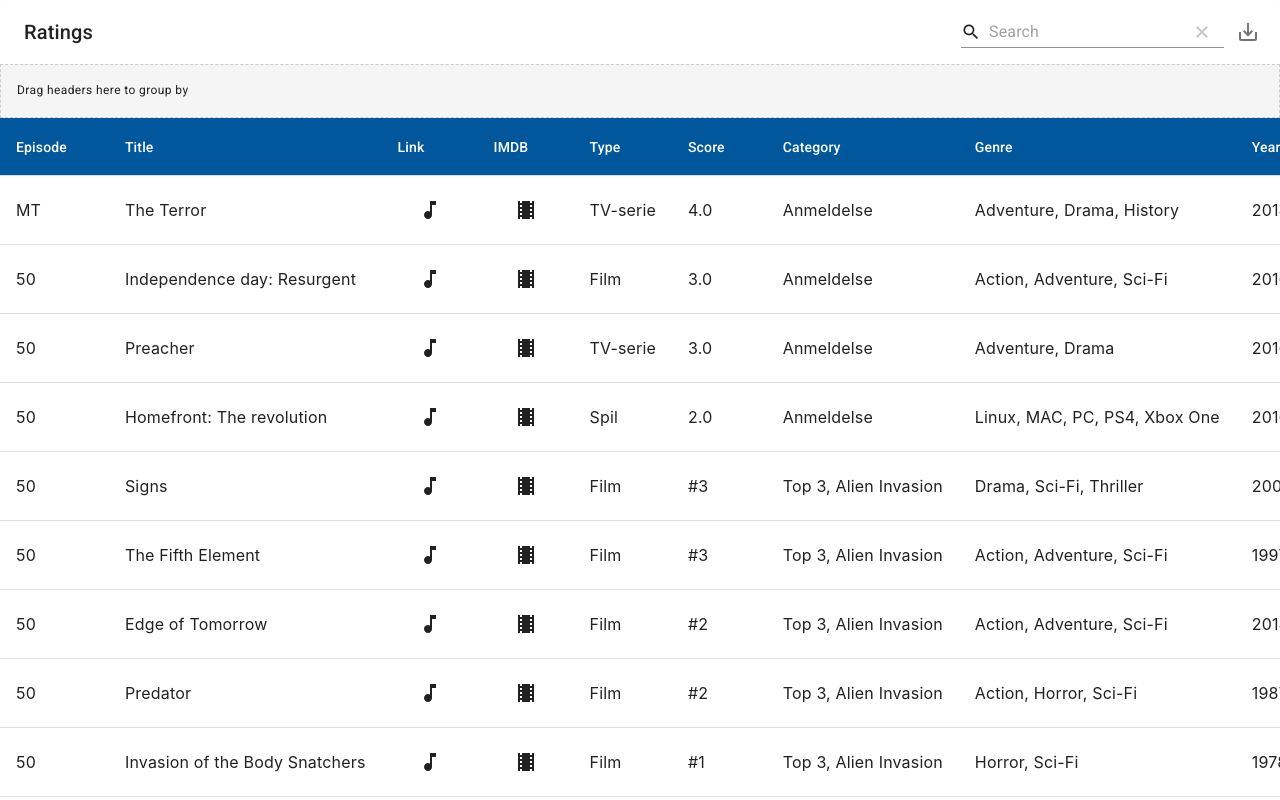
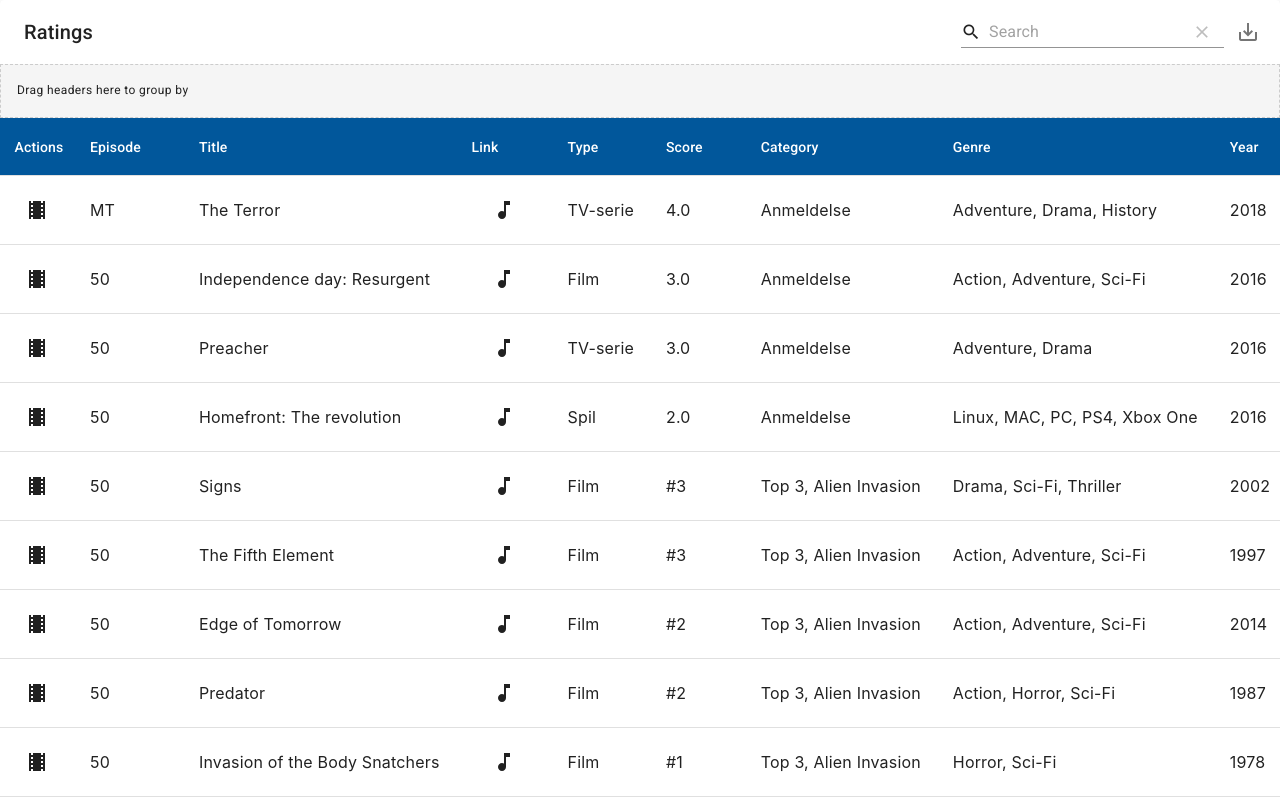
Before and after one commit to priebek/handuo-ratings, a React (Create React App) app: page / in a window 1280 px wide. Shown: the top 800 px of the page. Built offline with nearby package versions, Linux system fonts and the light colour scheme.

Commit message:
use materialtable action

```diff
--- a/src/App.tsx
+++ b/src/App.tsx
@@ -3,6 +3,9 @@ import dataJson from "./data.json";
 import MaterialTable from "material-table";
 import { materialTableOptions } from "./methods/materialTableOptions";
 import { materialTableColumns } from "./methods/materialTableColumns";
+import { Button } from "@material-ui/core";
+import TheatersIcon from "@material-ui/icons/Theaters";
+import { DataModel } from "./models/DataModel";
 
 export default function App() {
   return (
@@ -12,6 +15,24 @@ export default function App() {
         columns={materialTableColumns()}
         data={dataJson}
         title="Ratings"
+        actions={[
+          {
+            icon: "theaters",
+            tooltip: "IMDB",
+            onClick: (event, data) => alert("Open " + (data as DataModel).imdb),
+          },
+        ]}
+        components={{
+          Action: (props) => (
+            <Button
+              href={props.data.imdb}
+              target="_blank"
+              onClick={(event) => props.action.onClick(event, props.data)}
+            >
+              <TheatersIcon />
+            </Button>
+          ),
+        }}
       />
     </div>
   );
--- a/src/methods/materialTableColumns.tsx
+++ b/src/methods/materialTableColumns.tsx
@@ -1,6 +1,5 @@
 import React from "react";
 import { Button } from "@material-ui/core";
-import TheatersIcon from "@material-ui/icons/Theaters";
 import MusicNoteIcon from "@material-ui/icons/MusicNote";
 import { Column } from "material-table";
 import { DataModel } from "../models/DataModel";
@@ -34,16 +33,16 @@ export function materialTableColumns(): Column<DataModel>[] {
       ),
       cellStyle: { whiteSpace: "nowrap" },
     },
-    {
-      title: "IMDB",
-      field: "imdb",
-      render: (x) => (
-        <Button href={x.imdb} target="_blank">
-          <TheatersIcon />
-        </Button>
-      ),
-      cellStyle: { whiteSpace: "nowrap" },
-    },
+    // {
+    //   title: "IMDB",
+    //   field: "imdb",
+    //   render: (x) => (
+    //     <Button href={x.imdb} target="_blank">
+    //       <TheatersIcon />
+    //     </Button>
+    //   ),
+    //   cellStyle: { whiteSpace: "nowrap" },
+    // },
     { title: "Type", field: "type", cellStyle: { whiteSpace: "nowrap" } },
     {
       title: "Score",
```
